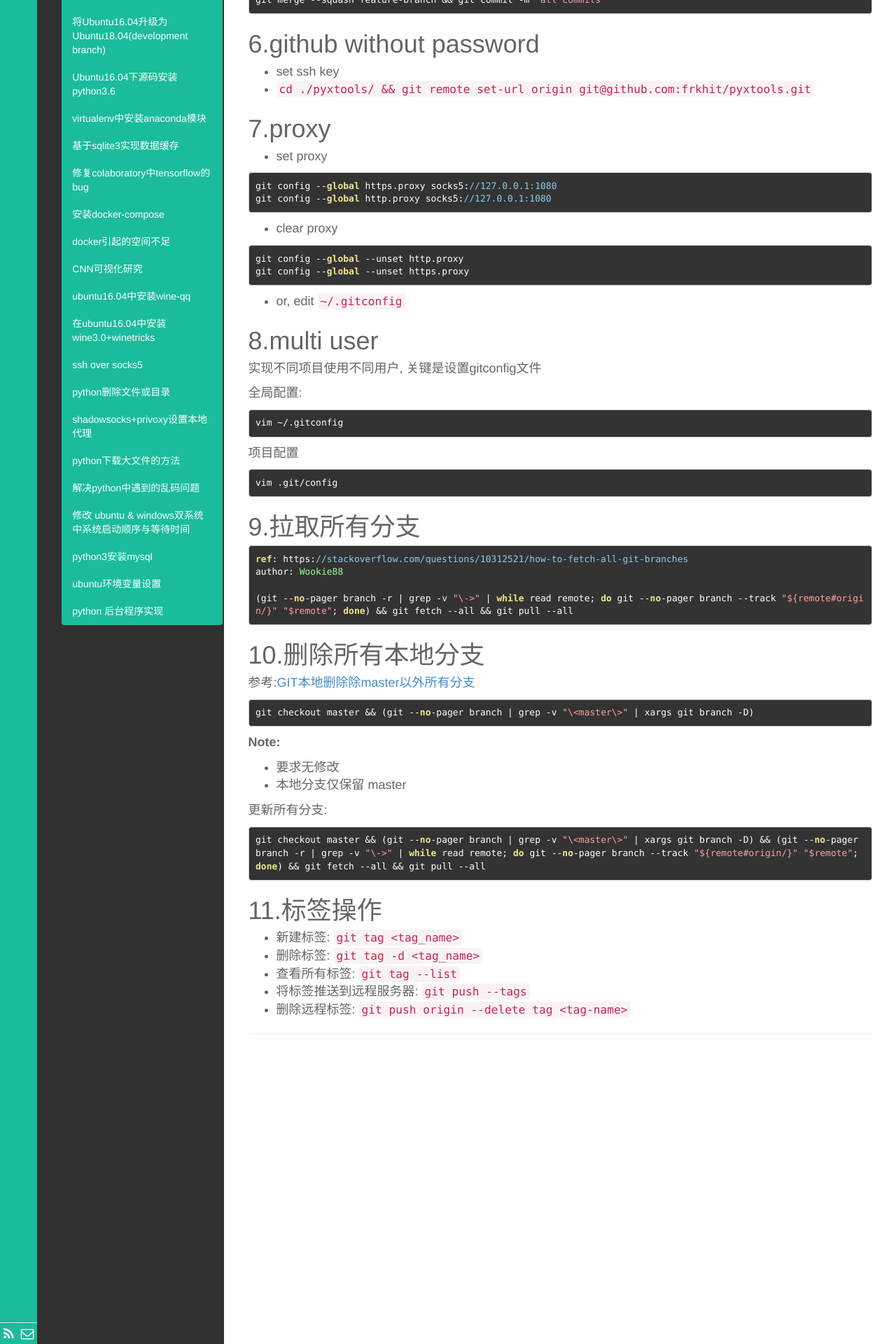
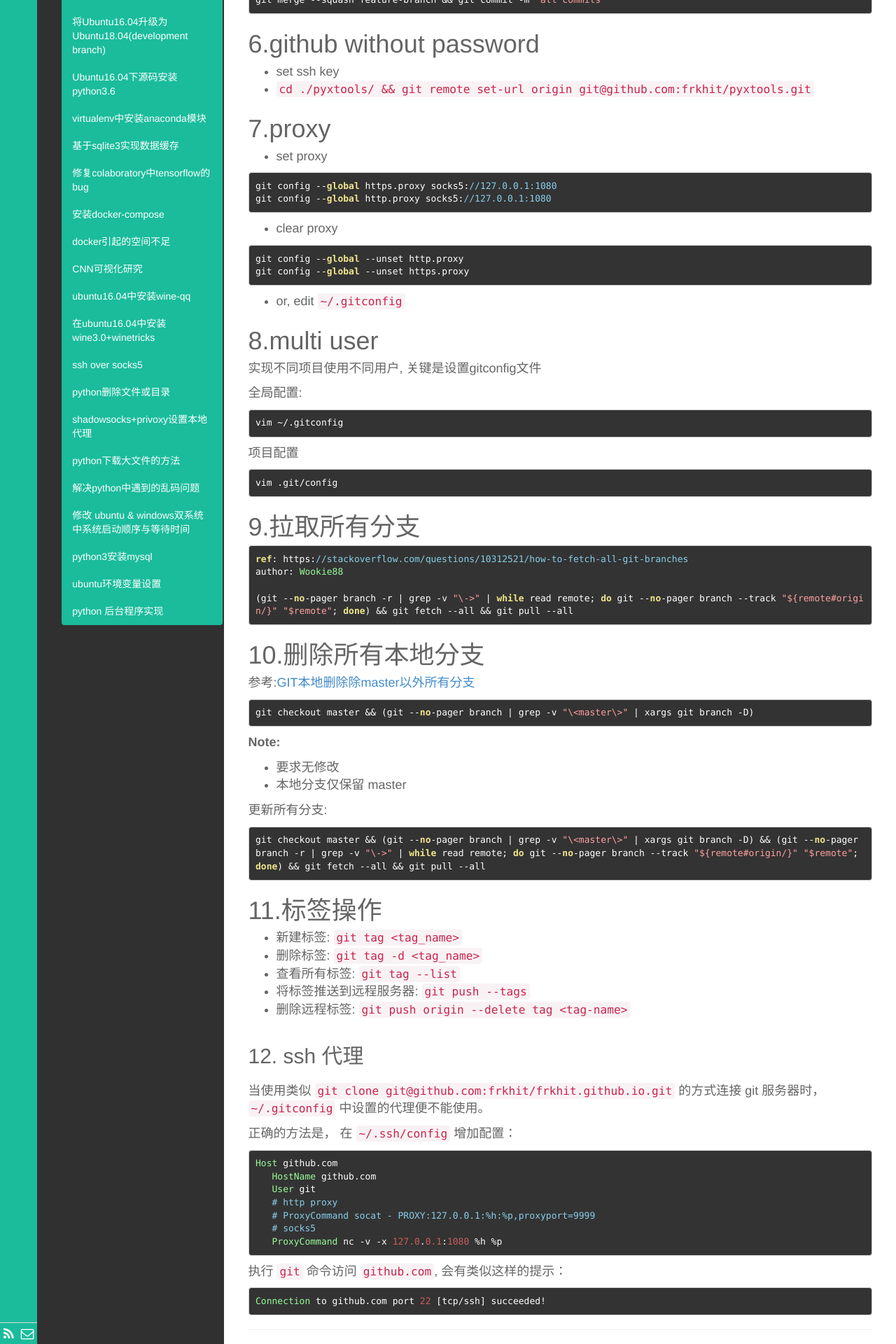
Before and after one commit to fengrk/frkhit.github.io, a Jekyll site: the page built from _posts/blog/2018-10-07-git_record.md, in a window 1280 px wide. Shown: the part 1747-3667 px from the top of the page at 70% size. Built offline with Jekyll 4.4.1, drawn with Linux system fonts in a browser that asks for light colours.

Commit message:
update blog: git record

````diff
--- a/_posts/blog/2018-10-07-git_record.md
+++ b/_posts/blog/2018-10-07-git_record.md
@@ -153,3 +153,26 @@ git checkout master && (git --no-pager branch | grep -v "\<master\>" | xargs git
 - 查看所有标签: `git tag --list`
 - 将标签推送到远程服务器: `git push --tags`
 - 删除远程标签: `git push origin --delete tag <tag-name>`
+
+## 12. ssh 代理
+
+当使用类似 `git clone git@github.com:frkhit/frkhit.github.io.git` 的方式连接 git 服务器时，`~/.gitconfig` 中设置的代理便不能使用。
+
+正确的方法是， 在 `~/.ssh/config` 增加配置：
+
+```
+Host github.com
+   HostName github.com
+   User git
+   # http proxy
+   # ProxyCommand socat - PROXY:127.0.0.1:%h:%p,proxyport=9999
+   # socks5
+   ProxyCommand nc -v -x 127.0.0.1:1080 %h %p
+```
+
+执行 `git` 命令访问 `github.com`, 会有类似这样的提示：
+
+```
+Connection to github.com port 22 [tcp/ssh] succeeded!
+
+```
````
